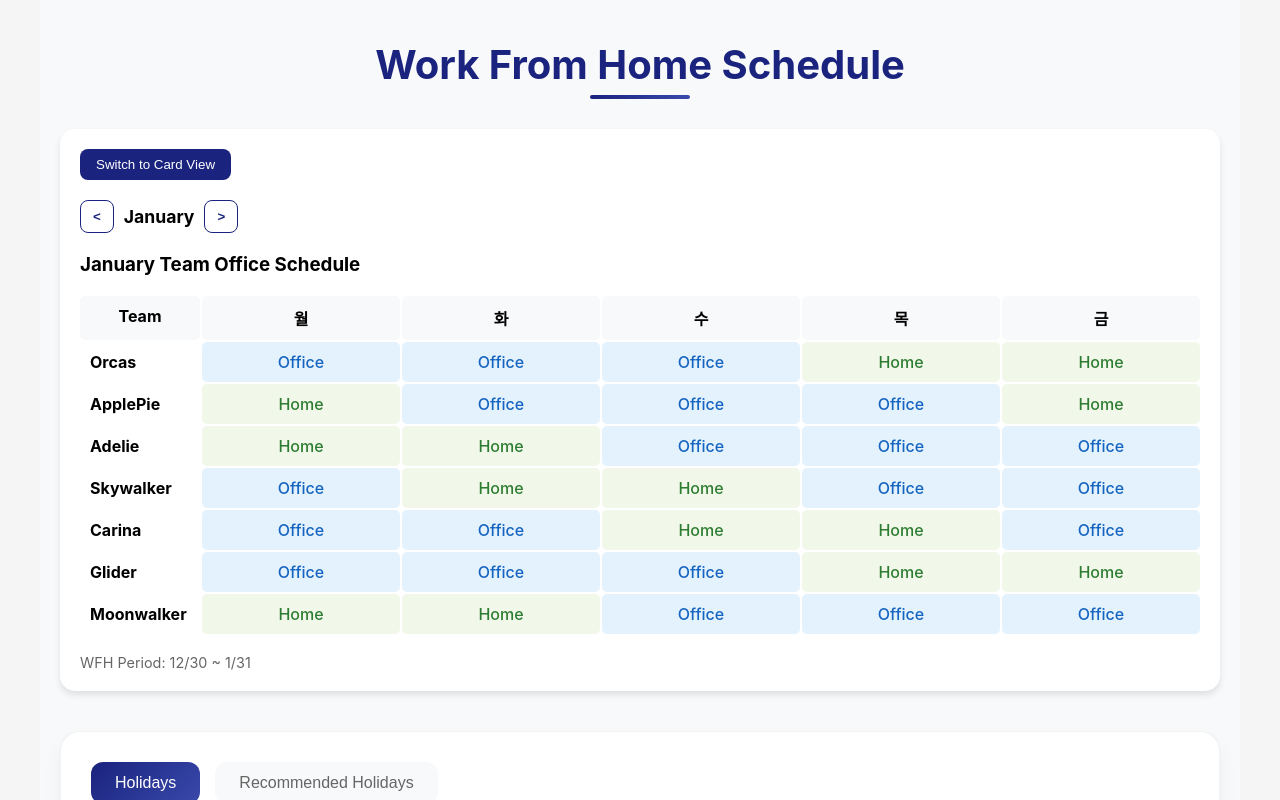
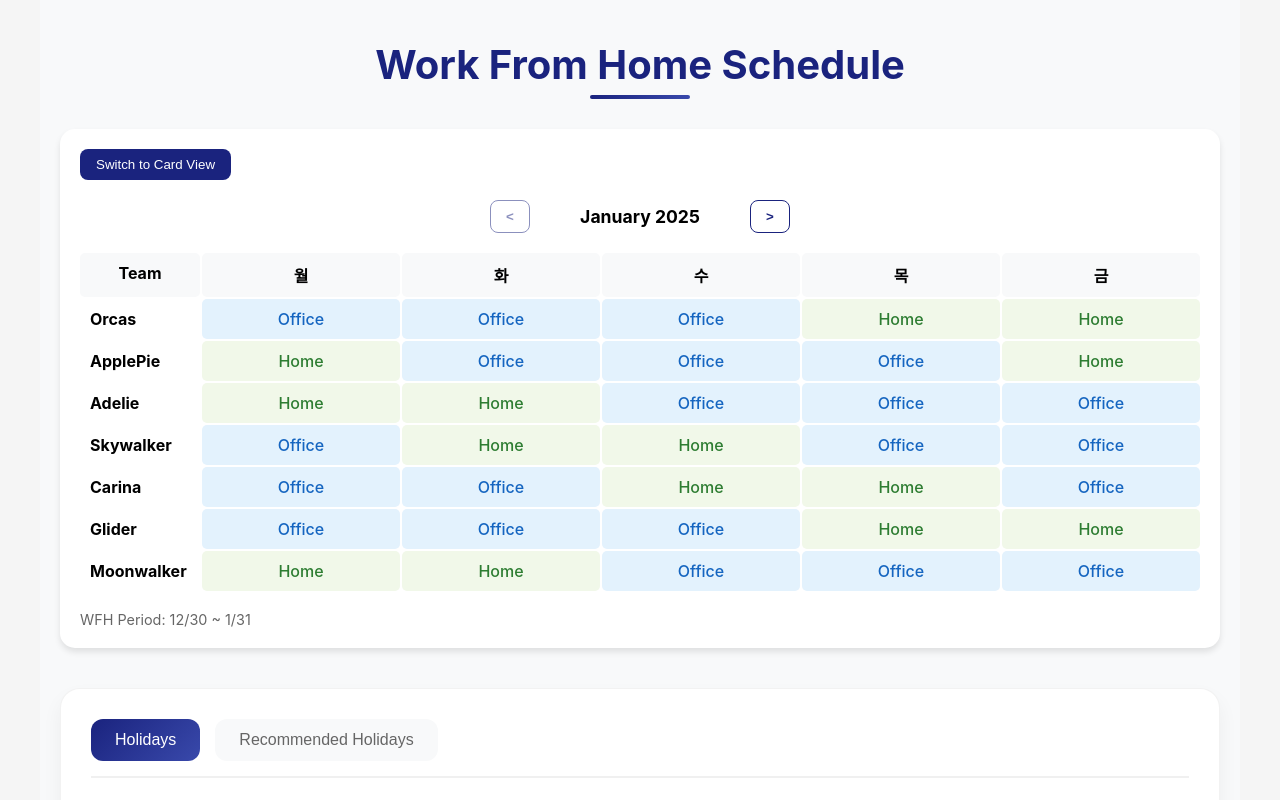
Before and after one commit to SeungWoonSong/WFH_Calander, a React (Create React App) app: page / in a window 1280 px wide. Both pictures are taken after a click on the button "Switch to Chart View". Shown: the top 800 px of the page. Built offline with nearby package versions, Linux system fonts and the light colour scheme.

Commit message:
FIX: unused var deleted, < fixed

```diff
--- a/src/App.js
+++ b/src/App.js
@@ -467,25 +467,20 @@ const ViewToggle = styled.button`
 `;
 
 const MonthSelector = styled.div`
-  display: flex;
+  display: grid;
+  grid-template-columns: 40px 200px 40px;
   gap: 10px;
   margin-bottom: 20px;
   align-items: center;
+  justify-content: center;
+  text-align: center;
 `;
 
-const MonthButton = styled.button`
-  padding: 8px 16px;
-  background: ${props => props.active ? '#1a237e' : '#ffffff'};
-  color: ${props => props.active ? '#ffffff' : '#1a237e'};
-  border: 1px solid #1a237e;
-  border-radius: 8px;
-  cursor: pointer;
-  font-weight: 500;
-  transition: all 0.2s ease;
-
-  &:hover {
-    background: ${props => props.active ? '#1a237e' : '#e8eaf6'};
-  }
+const MonthDisplay = styled.div`
+  font-weight: bold;
+  font-size: 1.1rem;
+  min-width: 200px;
+  text-align: center;
 `;
 
 const NavigationButton = styled.button`
@@ -520,12 +515,6 @@ function App() {
     return next;
   }, [today]);
 
-  const nextNextMonth = useMemo(() => {
-    const next = new Date(today);
-    next.setMonth(next.getMonth() + 2);
-    return next;
-  }, [today]);
-
   const currentDate = useMemo(() => format(today, 'yyyy-MM-dd'), [today]);
   const currentDayName = useMemo(() => format(today, 'E'), [today]);
   const currentYearMonth = useMemo(() => format(today, 'yyyy-MM'), [today]);
@@ -533,14 +522,76 @@ function App() {
   const nextMonthName = useMemo(() => format(nextMonth, 'MMMM'), [nextMonth]);
   const nextMonthYearMonth = useMemo(() => format(nextMonth, 'yyyy-MM'), [nextMonth]);
 
-  const nextNextMonthName = useMemo(() => format(nextNextMonth, 'MMMM'), [nextNextMonth]);
-  const nextNextMonthYearMonth = useMemo(() => format(nextNextMonth, 'yyyy-MM'), [nextNextMonth]);
+  const getMonthInfo = (offset) => {
+    const date = new Date(today);
+    date.setMonth(date.getMonth() + offset);
+    return {
+      yearMonth: format(date, 'yyyy-MM'),
+      monthName: format(date, 'MMMM'),
+      isValid: date.getFullYear() >= 2025 && (date.getFullYear() > 2025 || date.getMonth() >= 0)
+    };
+  };
 
-  const formatDateWithDay = useMemo(() => (dateString) => {
-    const date = parseISO(dateString);
-    const dayName = format(date, 'EEE', { locale: ko });
-    return `${dateString} (${dayName})`;
-  }, []);
+  const renderTeamChart = () => {
+    const weekDays = ['월', '화', '수', '목', '금'];
+    const monthInfo = getMonthInfo(monthOffset);
+    const monthSchedule = monthInfo.isValid ? getTeamSchedule(monthInfo.yearMonth) : null;
+
+    return (
+      <ChartView>
+        <ViewToggle onClick={() => setShowChart(false)}>
+          Switch to Card View
+        </ViewToggle>
+        <MonthSelector>
+          <NavigationButton
+            onClick={() => setMonthOffset(prev => prev - 1)}
+            disabled={!getMonthInfo(monthOffset - 1).isValid}
+          >
+            &lt;
+          </NavigationButton>
+          <MonthDisplay>
+            {monthInfo.monthName} {format(new Date(monthInfo.yearMonth), 'yyyy')}
+          </MonthDisplay>
+          <NavigationButton
+            onClick={() => setMonthOffset(prev => prev + 1)}
+          >
+            &gt;
+          </NavigationButton>
+        </MonthSelector>
+        {monthInfo.isValid ? (
+          <>
+            <ChartGrid>
+              <ChartHeader>Team</ChartHeader>
+              {weekDays.map(day => (
+                <ChartHeader key={day}>{day}</ChartHeader>
+              ))}
+
+              {Object.entries(monthSchedule).map(([team, schedule]) => (
+                <React.Fragment key={team}>
+                  <ChartTeamName>{team}</ChartTeamName>
+                  {weekDays.map(day => {
+                    const isOfficeDay = workPatterns[schedule.pattern].includes(day);
+                    return (
+                      <ChartCell key={`${team}-${day}`} isOfficeDay={isOfficeDay}>
+                        {isOfficeDay ? 'Office' : 'Home'}
+                      </ChartCell>
+                    );
+                  })}
+                </React.Fragment>
+              ))}
+            </ChartGrid>
+            <div style={{ marginTop: '20px', fontSize: '0.9rem', color: '#666' }}>
+              WFH Period: {getTeamOfficeDays(Object.keys(monthSchedule)[0], monthInfo.yearMonth).period}
+            </div>
+          </>
+        ) : (
+          <div style={{ textAlign: 'center', padding: '20px', color: '#666' }}>
+            No schedule data available before January 2025
+          </div>
+        )}
+      </ChartView>
+    );
+  };
 
   const getTeamOfficeDays = useMemo(() => (team, yearMonth) => {
     const monthSchedule = getTeamSchedule(yearMonth);
@@ -592,67 +643,11 @@ function App() {
     return isWorkDay ? 'Office' : 'Home';
   }, [currentDate, currentDayName, today, currentYearMonth]);
 
-  const getMonthInfo = (offset) => {
-    const date = new Date(today);
-    date.setMonth(date.getMonth() + offset);
-    return {
-      yearMonth: format(date, 'yyyy-MM'),
-      monthName: format(date, 'MMMM')
-    };
-  };
-
-  const renderTeamChart = () => {
-    const weekDays = ['월', '화', '수', '목', '금'];
-    const monthInfo = getMonthInfo(monthOffset);
-    const monthSchedule = getTeamSchedule(monthInfo.yearMonth);
-
-    return (
-      <ChartView>
-        <ViewToggle onClick={() => setShowChart(false)}>
-          Switch to Card View
-        </ViewToggle>
-        <MonthSelector>
-          <NavigationButton
-            onClick={() => setMonthOffset(prev => prev - 1)}
-          >
-            &lt;
-          </NavigationButton>
-          <div style={{ fontWeight: 'bold', fontSize: '1.1rem' }}>
-            {monthInfo.monthName}
-          </div>
-          <NavigationButton
-            onClick={() => setMonthOffset(prev => prev + 1)}
-          >
-            &gt;
-          </NavigationButton>
-        </MonthSelector>
-        <h3>{monthInfo.monthName} Team Office Schedule</h3>
-        <ChartGrid>
-          <ChartHeader>Team</ChartHeader>
-          {weekDays.map(day => (
-            <ChartHeader key={day}>{day}</ChartHeader>
-          ))}
-
-          {Object.entries(monthSchedule).map(([team, schedule]) => (
-            <React.Fragment key={team}>
-              <ChartTeamName>{team}</ChartTeamName>
-              {weekDays.map(day => {
-                const isOfficeDay = workPatterns[schedule.pattern].includes(day);
-                return (
-                  <ChartCell key={`${team}-${day}`} isOfficeDay={isOfficeDay}>
-                    {isOfficeDay ? 'Office' : 'Home'}
-                  </ChartCell>
-                );
-              })}
-            </React.Fragment>
-          ))}
-        </ChartGrid>
-        <div style={{ marginTop: '20px', fontSize: '0.9rem', color: '#666' }}>
-          WFH Period: {getTeamOfficeDays(Object.keys(monthSchedule)[0], monthInfo.yearMonth).period}
-        </div>
-      </ChartView>
-    );
-  };
+  const formatDateWithDay = useMemo(() => (dateString) => {
+    const date = parseISO(dateString);
+    const dayName = format(date, 'EEE', { locale: ko });
+    return `${dateString} (${dayName})`;
+  }, []);
 
   return (
     <AppContainer>
```
